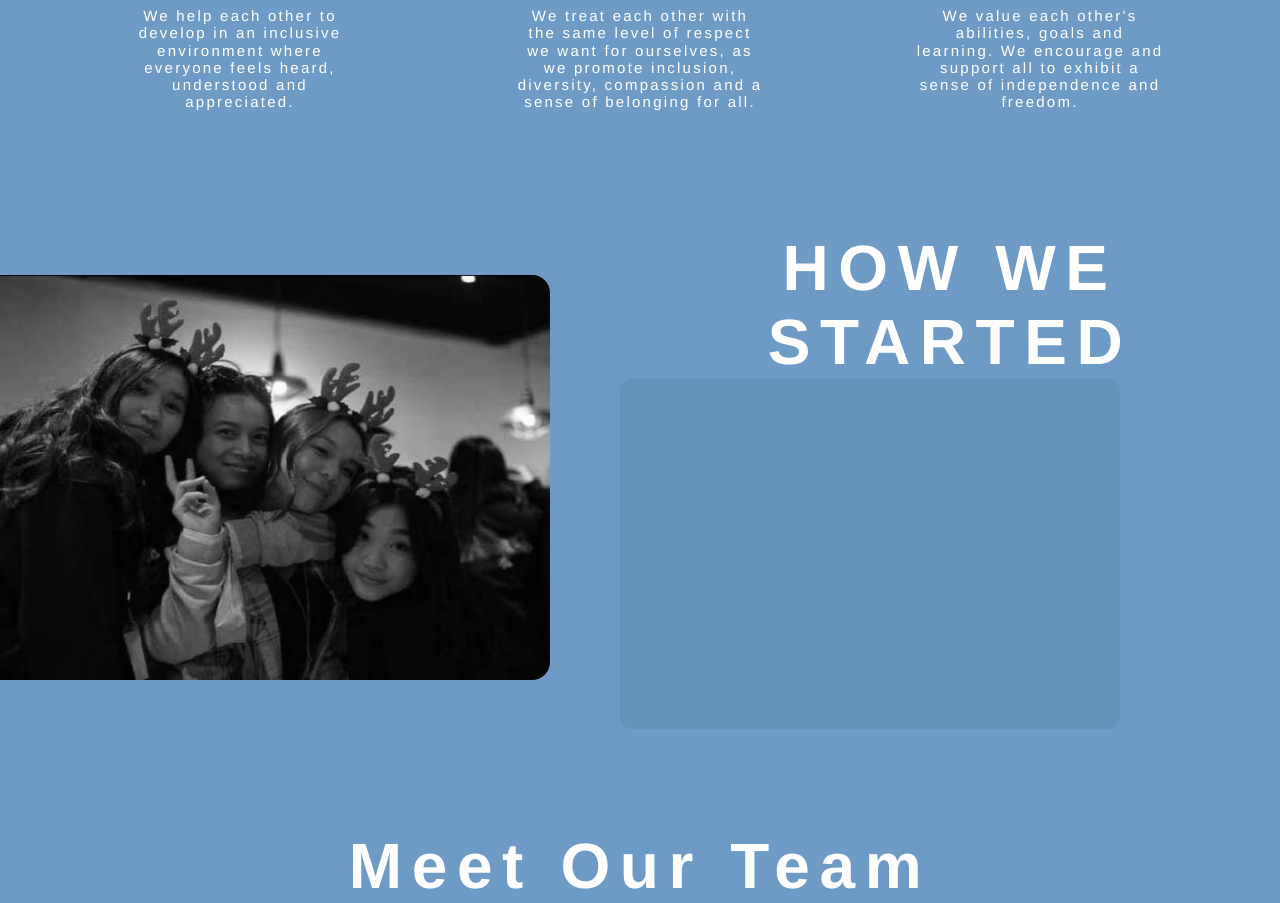
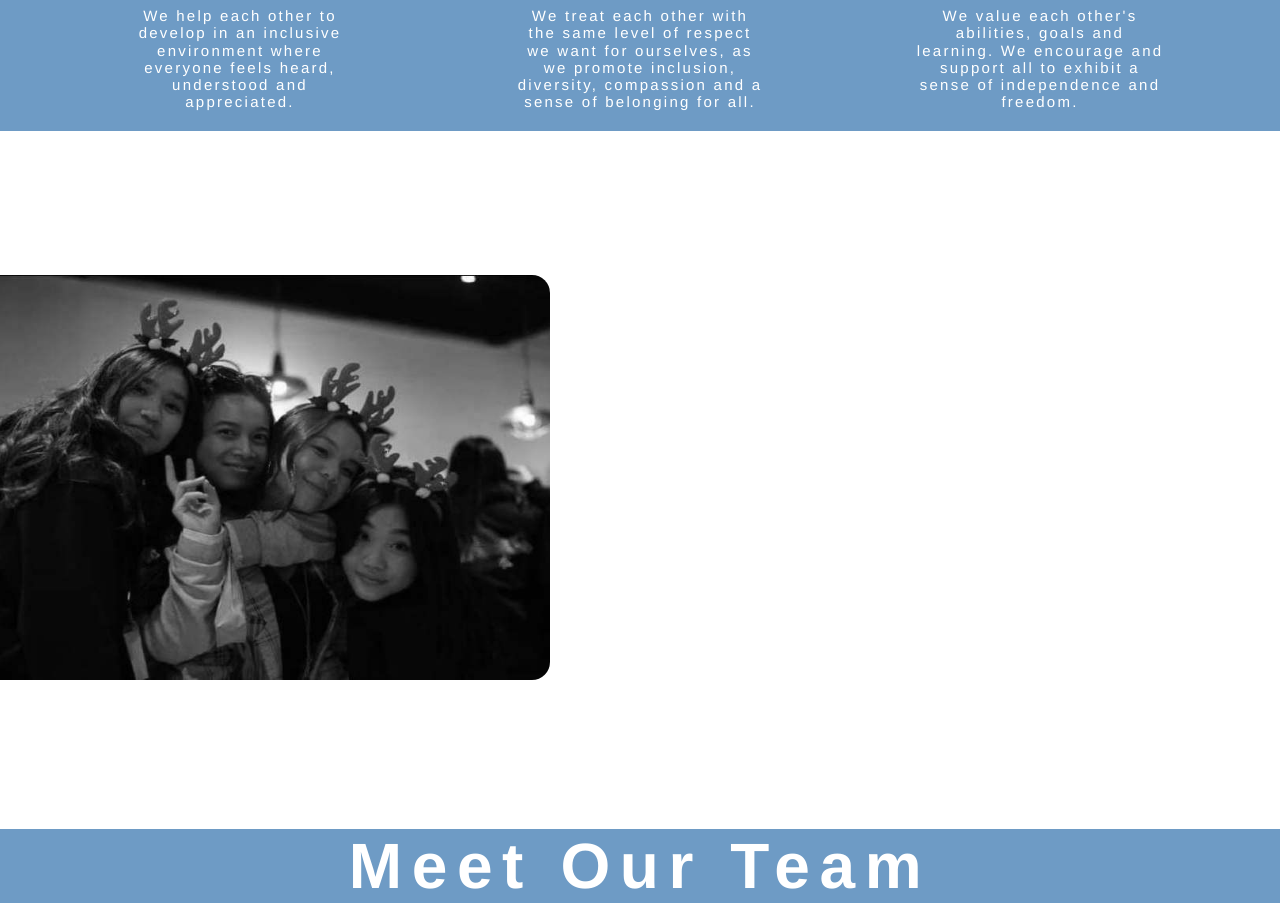
Before and after one commit to patfire12345/cerulean, a Next.js app: page /about in a window 1280 px wide. Shown: the part 720-1623 px from the top of the page. Built offline with nearby package versions, Linux system fonts and the light colour scheme.

Commit message:
<update> Our story color background is changed

```diff
--- a/styles/About.module.css
+++ b/styles/About.module.css
@@ -77,6 +77,7 @@
     align-items: center;
     justify-content: flex-start;
     text-align: center;
+    background-color: #FFFFFF;
 
     padding: 100px 0;
 }
@@ -93,6 +94,6 @@
 .storydescription {
     height: 350px;
     width: 500px;
-    background-color: #6792BA;
+    background-color: #FFFFFF;
     border-radius: 12px;
 }
```
